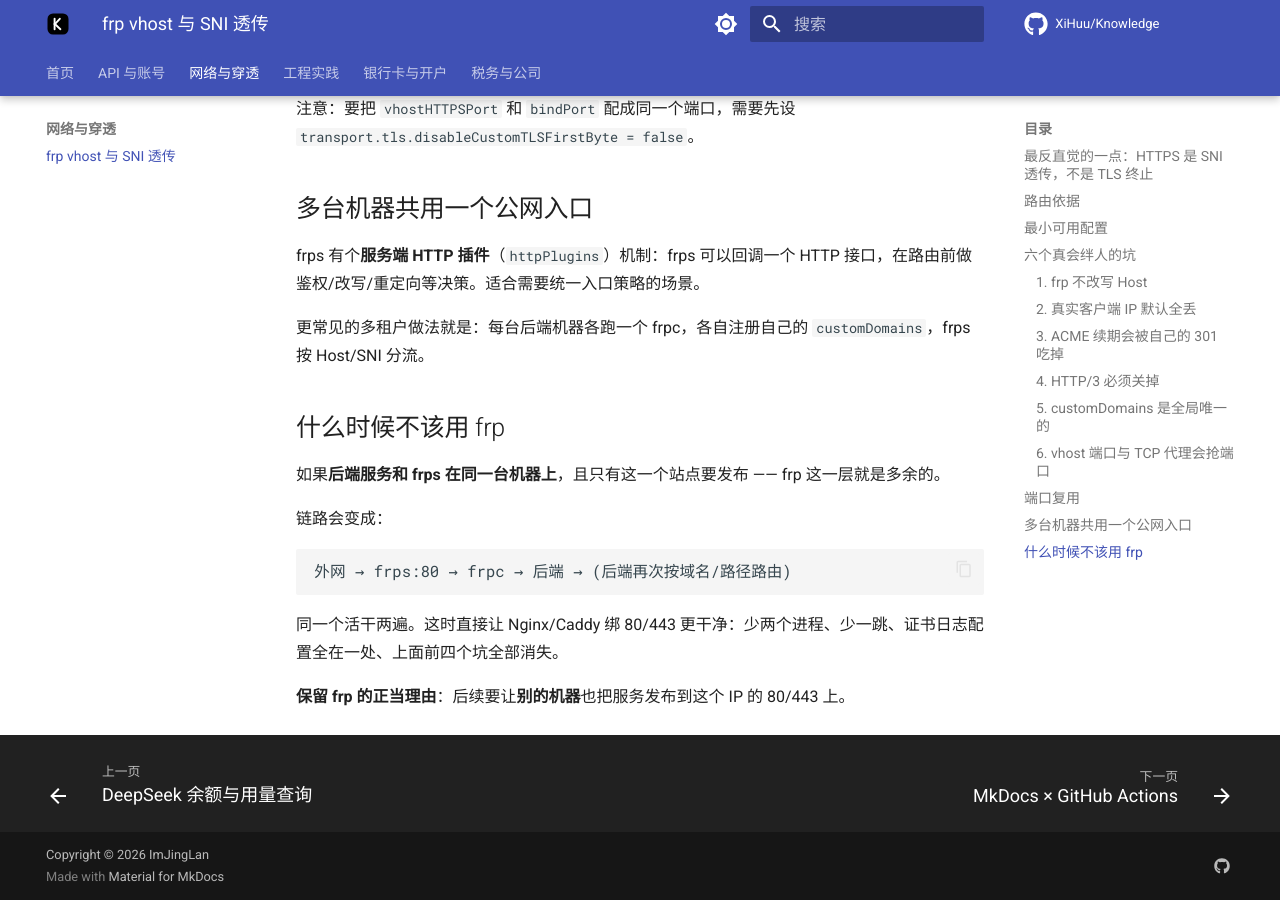
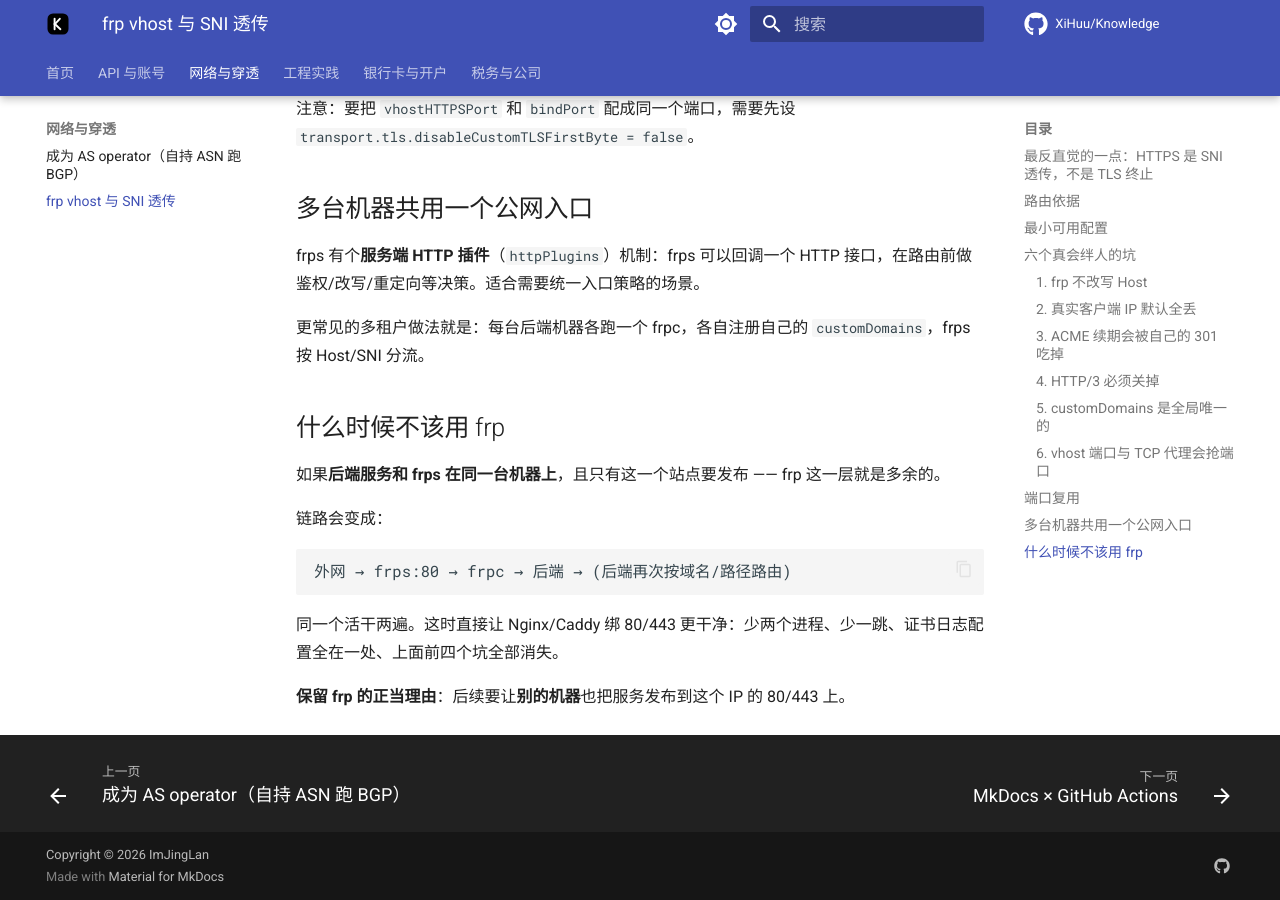
Before and after one commit to XiHuu/Knowledge, an MkDocs documentation site: the page built from docs/frp/vhost-sni-tls.md, in a window 1280 px wide and 900 px high, scrolled down 3525 px. Built offline with MkDocs 1.6.1 and Material for MkDocs 9.7.7, drawn with Linux system fonts in a browser that asks for light colours; comment, search, counter and statistics services are not loaded; some of the changed lines change nothing that is shown.

Commit message:
docs(network): 新增「成为 AS operator：自持 ASN、自有 IP 段、自己跑 BGP」
用户问「如何成为 as-operator」，按 Autonomous System 运营者理解（拿 ASN +
自己的 IP 段 + 自己跑 BGP 策略），写成实操页。

有官方出处的要点：
- APNIC 自 prop-128（2019-07 落地，apnic-127-v007）起**不再要求 multihoming**
  才能申请 ASN；RIPE 仍要求，ARIN/LACNIC 不要求
- IPv4 才是真瓶颈：首次 LIR 要证明已用掉上游 /24 或能说明立即需要，
  且一年内用到 /23；小规模 multihoming 分配需 6 个月内宣告、立即用 25%
- 2026 费率：signup AUD 500 一次性；/24 + /48 年费 AUD 1,295；
  /23 + /48 为 AUD 1,709；无地址资源 AUD 500；前 2 个 ASN 免费，
  第 3 个起 分摊 AUD 500 + 年 AUD 100
- 按 AUD→CNY 4.6671（2026-10-19 实取）换算：首年约 ¥8,400，之后约 ¥6,000/年，
  且年费每年 1 月 1 日上调 4.75%
- 流程六步：主体 → 申请 → IRR（aut-num/route/mntner）+ RPKI ROA → BGP → PeeringDB → IXP
- 🔴 没 ROA 的前缀会被判 Invalid 丢弃，「宣告了但全世界看不到」就是这个原因
- 大陆特殊约束：跨境可从境外 POP 宣告（但国内访问绕道）；对外提供接入属
  B14 互联网接入服务业务，要增值电信牌照；自有 IP 放站仍需 ICP 备案且要变更接入
- 替代方案与转售商风险（ASN 挂别人账号下，你不是持有人）

mkdocs build --strict 通过；33 页 / 28 图。

```diff
--- /dev/null
+++ b/docs/network/as-operator.md
@@ -0,0 +1,145 @@
+# 成为 AS operator：自持 ASN、自有 IP 段、自己跑 BGP
+
+来源：APNIC 政策文档（`apnic-127` ASN 管理政策）、APNIC 资格与费率页
+（2026 年度费率表）、prop-128、RFC 1930 / RFC 2622 / RFC 6480（RPKI）。
+汇率 AUD→CNY = 4.6671（2026-10-19）。整理时间 2026-10。
+
+## 先说清「AS operator」指的是什么
+
+- **AS（Autonomous System）**：一组在**同一套路由策略**下运营的 IP 前缀
+- **AS operator**：对这个 AS 负责的人或机构 —— 自己持有 ASN、自己持有 IP 段、
+  自己和上游 / 对端跑 BGP
+
+它和「买台 VPS 挂个网站」的唯一区别是：**路由策略由你决定，不由你的机房决定。**
+
+## 你到底需不需要
+
+| 想干什么 | 需要 AS 吗 |
+| --- | --- |
+| 网站 / 应用跑在云上 | ❌ 不需要，云厂商的 ASN 就够 |
+| 服务器要在多家运营商之间自动切换（多线） | ✅ 需要，这是最经典的理由 |
+| 要一段「跟机房无关」的 IP，换机房不换 IP | ✅ 需要 PI 段 + ASN |
+| 想直接和别的网络互联（IXP peering） | ✅ 需要 |
+| 只是想要个好看的 whois 记录 | ❌ 不值得，一年几千块换不来什么 |
+
+## 亚太区（含中国大陆）走 APNIC
+
+全球五个 RIR，中国大陆属 **APNIC**。另一条路是走中国的 NIR ——
+**CNNIC**（中国互联网络信息中心），它是 APNIC 体系下的国家级注册机构。
+
+### 门槛（现行政策）
+
+**ASN —— 门槛比很多人以为的低。**
+APNIC 自 **prop-128 于 2019 年落地后，已经不再要求 multihoming**。
+只要能说明「有自己的路由策略 + 需要与其他网络互联」就可以申请。
+（对比：**RIPE 仍要求 multihoming**；ARIN、LACNIC 不要求。）
+
+**IPv4 —— 真正的瓶颈。**
+- 首次 LIR 分配：需证明已用掉上游一个 `/24`，或能说明立即需要 `/24`；
+  并给出**一年内用到 `/23`** 的详细计划
+- 小规模 multihoming 分配：正在 multihoming，或用着上游 ≥`/24` 且打算 multihoming，
+  或打算 multihoming 并在 **6 个月内宣告出去**；且要**立即用掉 25%、一年内用掉 50%**
+
+**IPv6 —— 容易得多。** 一个 `/48`（或更大）基本申请即可。
+
+### 费用（2026 年度费率表）
+
+| 项 | 金额 |
+| --- | --- |
+| 一次性注册费 Sign-up | **AUD 500**（不退） |
+| 年费（`/24` IPv4 + `/48` IPv6） | **AUD 1,295 / 年** |
+| 年费（`/23` + `/48`） | AUD 1,709 / 年 |
+| 无任何地址资源的 Associate 会员 | AUD 500 / 年 |
+| ASN | **前 2 个免费**；第 3 个起 分摊 AUD 500 + 年费 AUD 100 |
+
+按 AUD→CNY 4.6671 粗算：
+
+| 场景 | 人民币 |
+| --- | --- |
+| 首年（signup 500 + 年费 1,295） | **≈ ¥8,400** |
+| 第二年起 | **≈ ¥6,000 / 年** |
+| 年费按 `/23` + `/48` | ≈ ¥8,000 / 年 |
+
+🔴 两点要记住：
+1. APNIC 年费**每年 1 月 1 日上调 4.75%**，是长期递增成本
+2. 这笔钱买的是**地址空间的持有权**，不是服务。断缴年费，资源会被收回
+
+## 全流程：从 0 到路由生效
+
+### 1. 确定主体
+
+APNIC 面向的是**组织**，需要能签合同、能付款、能承担 whois 责任。
+个人以个体经营者身份理论上有空间，但中国大陆实务上**建议直接用公司主体**
+（开户、开票、后续备案都顺）。最终以 APNIC 审核为准。
+
+### 2. 注册账号 → 申请资源
+
+- 申请 ASN + IPv4 + IPv6（一起申请最省事）
+- 提交**网络规划**：拓扑图、上游供应商合同或意向书、地址使用计划
+- APNIC 评估（通常数周）→ 通过后开票 → 付款 → 资源下发
+
+### 3. 注册路由对象（这一步最容易被漏）
+
+拿到资源**不等于**别人会接受你的路由。要在 APNIC 的 **IRR** 里建三类对象：
+
+| 对象 | 作用 |
+| --- | --- |
+| `aut-num` | 你的 AS 本身（持有者、联系人、路由策略） |
+| `route` / `route6` | 你宣告的前缀，`origin` 指向你的 ASN |
+| `mntner` | 维护者对象，管谁能改这些记录 |
+
+同时建 **RPKI ROA**（Route Origin Authorization）。
+现在主流运营商都做 RPKI 校验 —— **没有 ROA 的前缀会被判 Invalid 直接丢弃**，
+典型症状就是你「宣告了但全世界看不到」。
+
+### 4. 配 BGP
+
+- 软件路由：**BIRD 2** 或 **FRR**，跑在 Linux 上，1 核 1G 就够
+- 至少一个上游 transit 愿意接受你的宣告 —— **这是最关键的外部依赖**
+- 建议两个上游，否则体现不出 AS 的意义（单上游直接拿上游的段更省事）
+
+### 5. 登记 PeeringDB
+
+建 AS 记录、填上下游、填 IXP 连接。**潜在对端靠它找你**，没有基本等于不可见。
+
+### 6. （可选）接入 IXP
+
+在交换中心买端口，和其他 AS 做 settlement-free peering。
+亚太常见：HKIX、JPIX、Equinix 各地。
+
+## 中国大陆的特殊约束
+
+1. **跨境宣告**：在大陆本地宣告自己的段，需要上游运营商接受并配置。
+   现实中不少人把 `/24` 从**境外 POP**（香港 / 日本 / 新加坡）宣告，
+   规避国内路由策略的复杂度 —— 代价是**国内访问会绕道境外**，延迟变差。
+2. **经营许可**：仅自己使用（自己的服务器用自己的段）通常不涉及电信业务许可；
+   但**向他人提供接入服务**属于「**互联网接入服务业务（B14）**」，
+   属第一类增值电信业务，需要相应的**增值电信业务经营许可证**。
+   各省通信管理局口径有差异 —— 真要做对外服务，先问属地通管局，别照网上教程办。
+3. **备案**：用自有 IP 段在国内放网站，仍受 ICP 备案约束。
+   **IP 归属变了要变更接入商和备案信息**，不是自动继承。
+4. 🔴 **不要碰**：宣告不属于自己的前缀（route hijack）是互联网层面的重罪，
+   会被 IRR / RPKI 和上游 prefix-filter 拦住并留下证据；
+   用「IP 换国家」规避地区限制则违反多数平台条款。
+
+## 更省钱的替代方案
+
+| 你的需求 | 替代做法 | 成本 |
+| --- | --- | --- |
+| 换机房不换 IP | 让上游出 **PI 段的 LOA**（Letter of Authorization），或选支持 BYOIP 的云 | 低 |
+| 多线自动切换 | DNS 智能解析 / 云厂商自带的多线 BGP | 很低 |
+| 只要 IPv6 | 直接申请 APNIC `/48`（但年费仍是同一个 base fee，单买不划算） | 中 |
+| 纯学习 BGP | **别买 ASN**，用私有 AS 号 `64512–65534`（2 字节）或 `4200000000–4294967294`（4 字节）搭实验环境 | 零 |
+
+🔴 **转售商的坑**：市面上有「AUD 125–200/年 代办 ASN + IPv6」的服务。
+问题是 **ASN 挂在转售商的会员账号下，你不是资源持有人**。
+转售商跑路或欠费，你的段跟着没。真要长期用，自己开 APNIC 账号。
+
+## 决策表
+
+| 你的情况 | 建议 |
+| --- | --- |
+| 个人、想学 BGP、没有真实多线需求 | ❌ 别买。私有 ASN + 两台 VPS 做实验就够 |
+| 有公司、有跨境业务、需要固定 IP 段 | ✅ 走 APNIC，预算 **¥6,000–9,000 / 年** |
+| 只是想让服务器 IP 不变 | ⚠️ 先问机房能不能 BYOIP 或给 PI 段，通常更便宜 |
+| 在大陆要给第三方提供接入 | ✅ ASN **和** 增值电信牌照都要，缺一不可 |
--- a/mkdocs.yml
+++ b/mkdocs.yml
@@ -62,6 +62,7 @@
   - API 与账号:
       - DeepSeek 余额与用量查询: api/deepseek-account-balance.md
   - 网络与穿透:
+      - 成为 AS operator（自持 ASN 跑 BGP）: network/as-operator.md
       - frp vhost 与 SNI 透传: frp/vhost-sni-tls.md
   - 工程实践:
       - MkDocs × GitHub Actions: devops/mkdocs-github-actions.md
```
